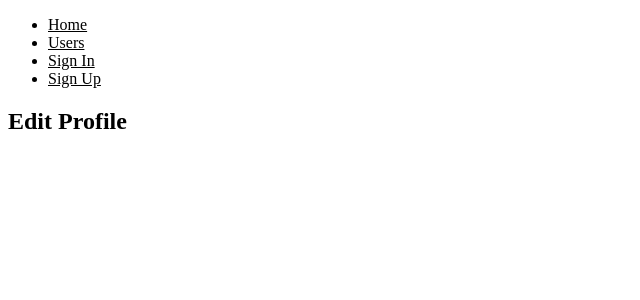
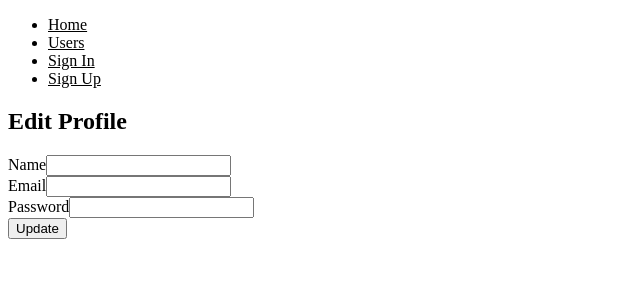
Before and after one commit to Mammirati15/nodeReactSocialNet, a React (Create React App) app in the folder react-social-net/: page /user/edit/1 in a window 1280 px wide. Shown: the top 300 px of the page, without its empty margins (0-640 px from the left). Built offline with nearby package versions, Linux system fonts and the light colour scheme; no server answers.

Commit message:
autofilled the users informatin in the edit profile form

```diff
--- a/react-social-net/src/user/EditProfile.js
+++ b/react-social-net/src/user/EditProfile.js
@@ -30,11 +30,56 @@ class EditProfile extends Component {
     this.init(userId)
   }
 
+  handleChange = (name) => (event) => {
+    this.setState({[name]: event.target.value})
+  }
+
+  clickSubmit = event => {
+    event.preventDefault()
+    const {name, email, password} = this.state
+    const user = {
+      name: name,
+      email: email,
+      password: password
+    }
+    console.log(user)
+    // signup(user)
+    // .then(data => {
+    //   if(data.error) this.setState({error: data.error})
+    //     else this.setState({
+    //       error: "",
+    //       name: "",
+    //       email: "",
+    //       password: "",
+    //       open: true
+    //     })
+    // })
+  }
+
+  signUpForm = (name, email, password) => (
+    <form className="ml-5">
+    <div className="form-group">
+      <label className="text-muted">Name</label>
+      <input onChange={this.handleChange("name")} type="text" className="form-control" value={name} />
+    </div>
+    <div className="form-group">
+      <label className="text-muted">Email</label>
+      <input onChange={this.handleChange("email")} type="email" className="form-control" value={email} />
+    </div>
+    <div className="form-group">
+      <label className="text-muted">Password</label>
+      <input onChange={this.handleChange("password")} type="password" className="form-control" value={password} />
+    </div>
+    <button onClick={this.clickSubmit} className="mt-2 btn btn-raised btn-primary">Update</button>
+  </form>
+  )
+
   render() {
+    const {name, email, password} = this.state
     return (
-      <div classname="container">
+      <div className="container">
         <h2 className="mt-5 mb-5 ml-5">Edit Profile</h2>
-
+        {this.signUpForm(name, email, password)}
       </div>
     )
   }
```
Also changed, not shown: 1 other file (tests, documents, lock files or other folders).
